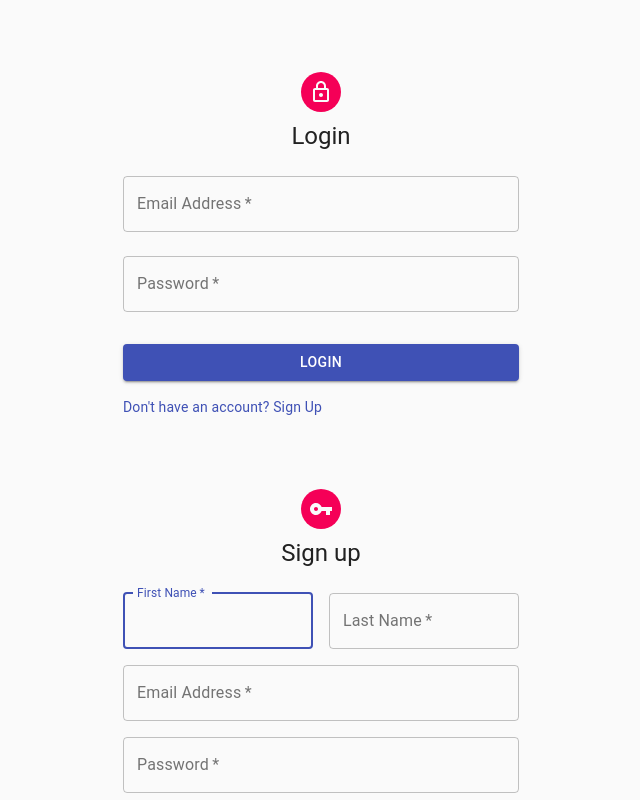
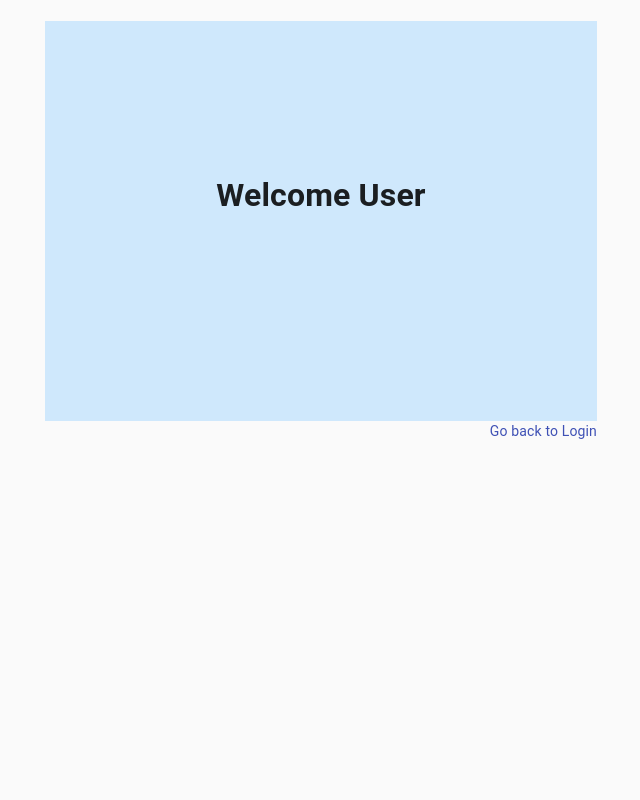
Before and after one commit to arpita-sahakar/login-module-mern, a React (Create React App) app in the folder client/: page /welcomepage in a window 1280 px wide. Shown: the top 800 px of the page, without its empty margins (319-959 px from the left). Built offline with nearby package versions, Linux system fonts and the light colour scheme.

Commit message:
added link to login page

```diff
--- a/client/package.json
+++ b/client/package.json
@@ -10,6 +10,7 @@
     "@testing-library/user-event": "^12.8.3",
     "react": "^17.0.2",
     "react-dom": "^17.0.2",
+    "react-router-dom": "^5.2.0",
     "react-scripts": "4.0.3",
     "web-vitals": "^1.1.2"
   },
--- a/client/src/App.js
+++ b/client/src/App.js
@@ -2,14 +2,28 @@ import './App.css';
 import SignUp from './components/signUpComponent/SignUp';
 import Login from './components/loginComponent/Login';
 import Display from './components/displayComponent/Display';
+import {
+  BrowserRouter as Router,
+  Switch,
+  Route,
+  Link,
+  useRouteMatch,
+  useParams
+} from "react-router-dom";
 
 function App() {
   return (
+
     <div className="App">
-      <Login />
-      <SignUp />
-      <Display />
+      <Router>
+        <Switch>
+          <Route path="/" exact component={Login} />
+          <Route path="/signup" component={SignUp} />
+          <Route path="/welcomepage" component={Display} />
+        </Switch>
+      </Router>
     </div>
+
   );
 }
 
--- a/client/src/components/displayComponent/Display.jsx
+++ b/client/src/components/displayComponent/Display.jsx
@@ -1,30 +1,29 @@
-// import React from 'react';
-// import "../../App.css"
-
-// function Display() {
-//     return (
-//         <div>
-//             <h2 className="displayUser">Welcome Arpita</h2>
-//         </div>
-//     )
-// }
-
-// export default Display
-
 import React from 'react';
 import CssBaseline from '@material-ui/core/CssBaseline';
 import Typography from '@material-ui/core/Typography';
 import Container from '@material-ui/core/Container';
+import Link from '@material-ui/core/Link';
+import Grid from '@material-ui/core/Grid';
 
-export default function SimpleContainer() {
+export default function Display() {
   return (
+    <>
       <React.Fragment>
         <CssBaseline />
         <Container maxWidth="sm">
           <Typography component="div" style={{ backgroundColor: '#cfe8fc', height: '50vh' }}>
             <h1 className="displayUser">Welcome User</h1>
           </Typography>
+          <Grid container justifyContent="flex-end">
+        <Grid item>
+          <Link href="#" variant="body2">
+            Go back to Login
+          </Link>
+        </Grid>
+      </Grid>
         </Container>
       </React.Fragment>
+
+    </>
   );
 }
--- a/client/src/components/loginComponent/Login.jsx
+++ b/client/src/components/loginComponent/Login.jsx
@@ -1,4 +1,5 @@
 import React from 'react';
+import {  Link as RouterLink} from "react-router-dom";
 import Avatar from '@material-ui/core/Avatar';
 import Button from '@material-ui/core/Button';
 import CssBaseline from '@material-ui/core/CssBaseline';
@@ -68,20 +69,24 @@ export default function Login() {
             autoComplete="current-password"
           />
 
+
             <Button
-            type="submit"
+              type="button"
               fullWidth
               variant="contained"
               color="primary"
               className={classes.submit}
             >
-            Login
+              <RouterLink to="/welcomepage">Login</RouterLink>
+
             </Button>
+
+
           <Grid container>
             <Grid item>
-              <Link href="#" variant="body2">
+              <RouterLink to="/signup" variant="body2">
                 {"Don't have an account? Sign Up"}
-              </Link>
+              </RouterLink>
             </Grid>
           </Grid>
         </form>
```
Also changed, not shown: 1 other file (tests, documents, lock files or other folders). Lines whose indentation alone changed are shown as unchanged.
